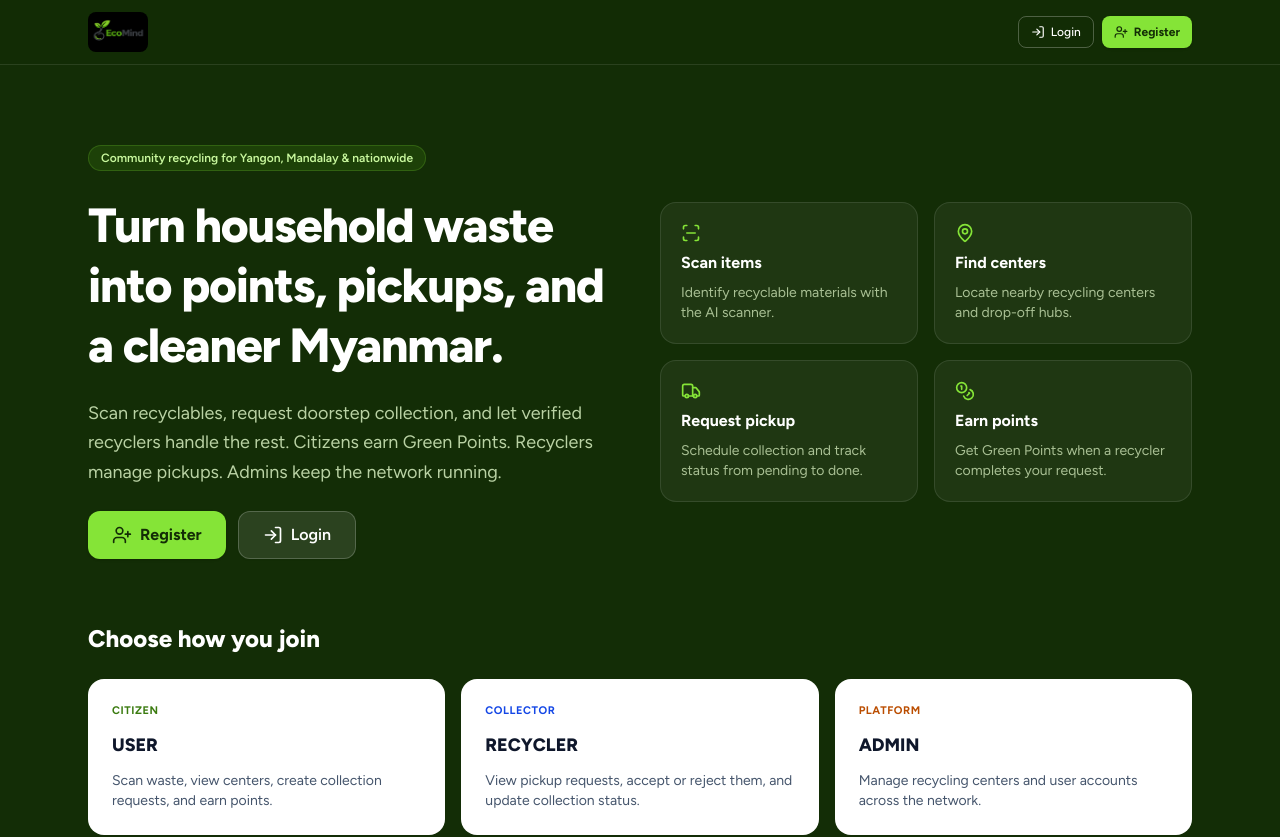
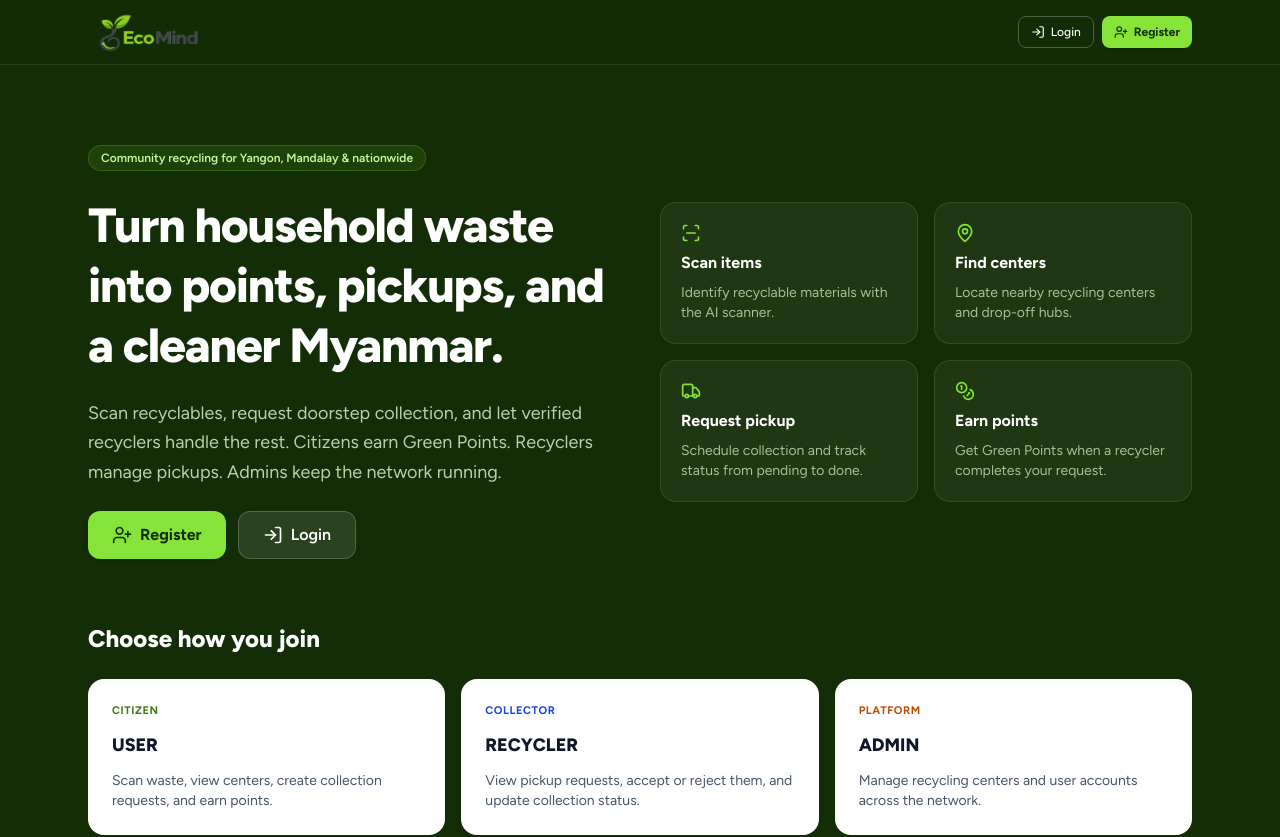
Before and after one commit to mryeminaung/eco-mind, a React (Vite) app in the folder frontend/: page / in a window 1280 px wide. Shown: the top 837 px of the page. Built offline with nearby package versions, Linux system fonts and the light colour scheme; no server answers; a web font is replaced by a local one.

Commit message:
Update logo image source from ecomind to eco-mind

```diff
--- a/frontend/src/shared/components/BrandLogo.tsx
+++ b/frontend/src/shared/components/BrandLogo.tsx
@@ -15,7 +15,7 @@ const SIZE_CLASS = {
 export const BrandLogo: React.FC<BrandLogoProps> = ({ className, size = "md" }) => {
   return (
     <img
-      src="/ecomind-logo.png"
+      src="/eco-mind.png"
       alt="EcoMind"
       className={cn("w-auto object-contain object-left", SIZE_CLASS[size], className)}
     />
```
